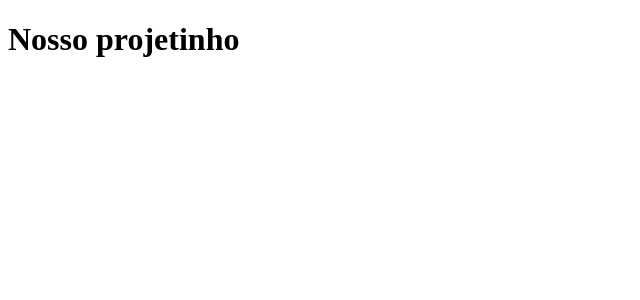
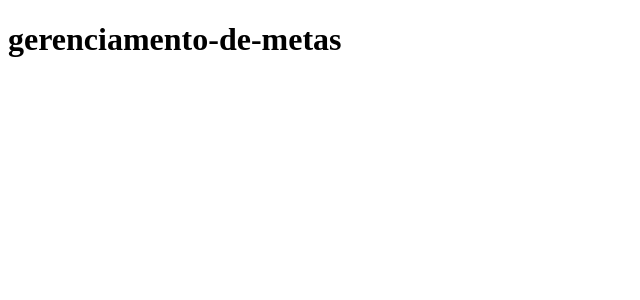
Before and after one commit to aaavalenca/gerenciamentodemetas, an Angular app: page / in a window 1280 px wide. Shown: the top 300 px of the page, without its empty margins (0-640 px from the left). Built offline with nearby package versions, Linux system fonts and the light colour scheme.

Commit message:
adicionando bootstrap

```diff
--- a/angular.json
+++ b/angular.json
@@ -88,9 +88,13 @@
               "src/assets"
             ],
             "styles": [
+              "node_modules/bootstrap/dist/css/bootstrap.min.css",
               "src/styles.css"
             ],
-            "scripts": []
+            "scripts": [
+              "node_modules/jquery/dist/jquery.min.js",
+              "node_modules/bootstrap/dist/js/bootstrap.min.js"
+            ]
           }
         },
         "lint": {
--- a/package.json
+++ b/package.json
@@ -19,6 +19,9 @@
     "@angular/platform-browser": "~10.0.6",
     "@angular/platform-browser-dynamic": "~10.0.6",
     "@angular/router": "~10.0.6",
+    "bootstrap": "^4.5.2",
+    "jquery": "^1.9.1",
+    "popper.js": "^1.16.1",
     "rxjs": "~6.5.5",
     "tslib": "^2.0.0",
     "zone.js": "~0.10.3"
--- a/src/app/app.component.html
+++ b/src/app/app.component.html
@@ -1 +1,3 @@
-<h1>Nosso projetinho</h1>
+<h1>
+  {{ title }}
+</h1>
```
Also changed, not shown: 1 other file (tests, documents, lock files or other folders).
